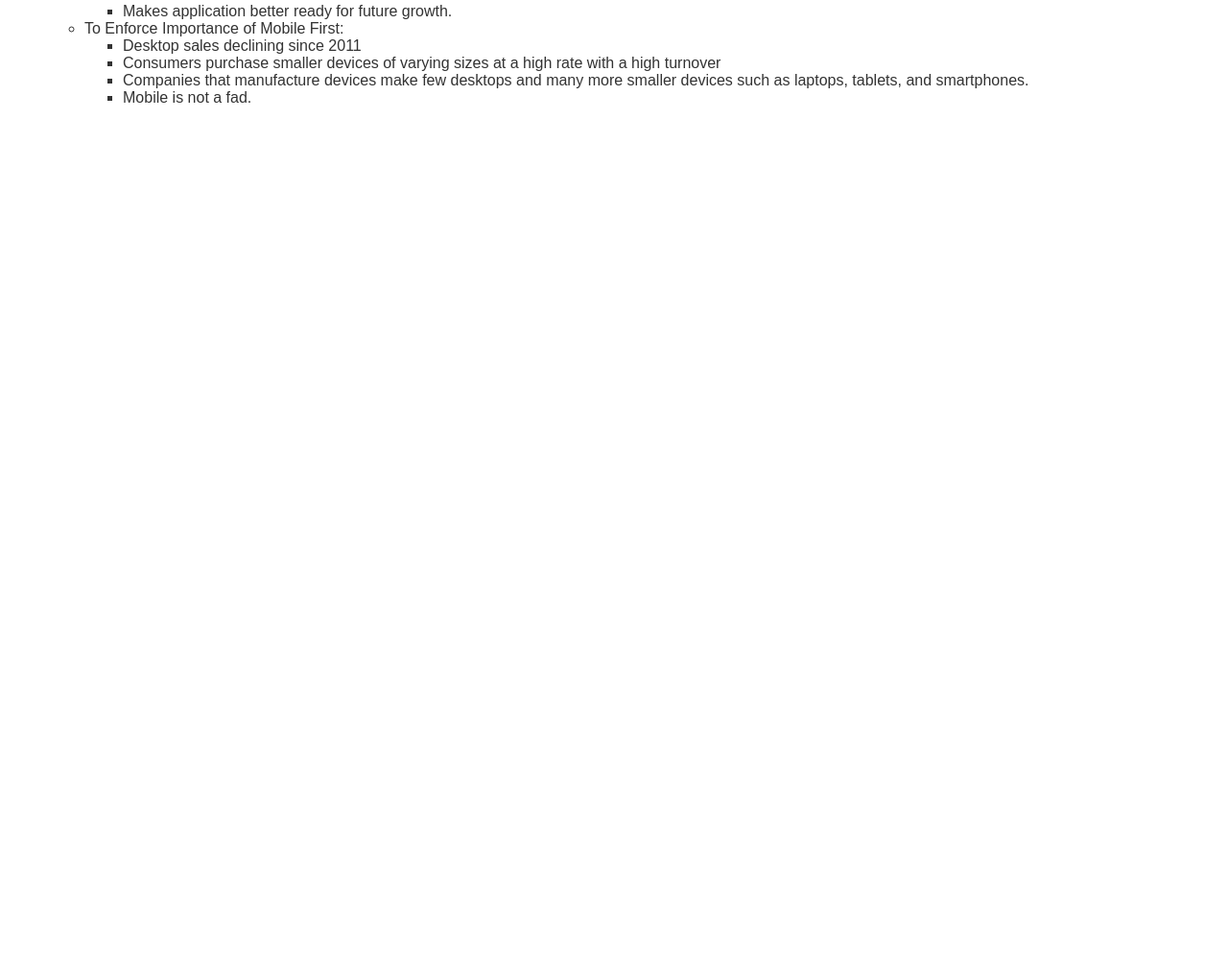
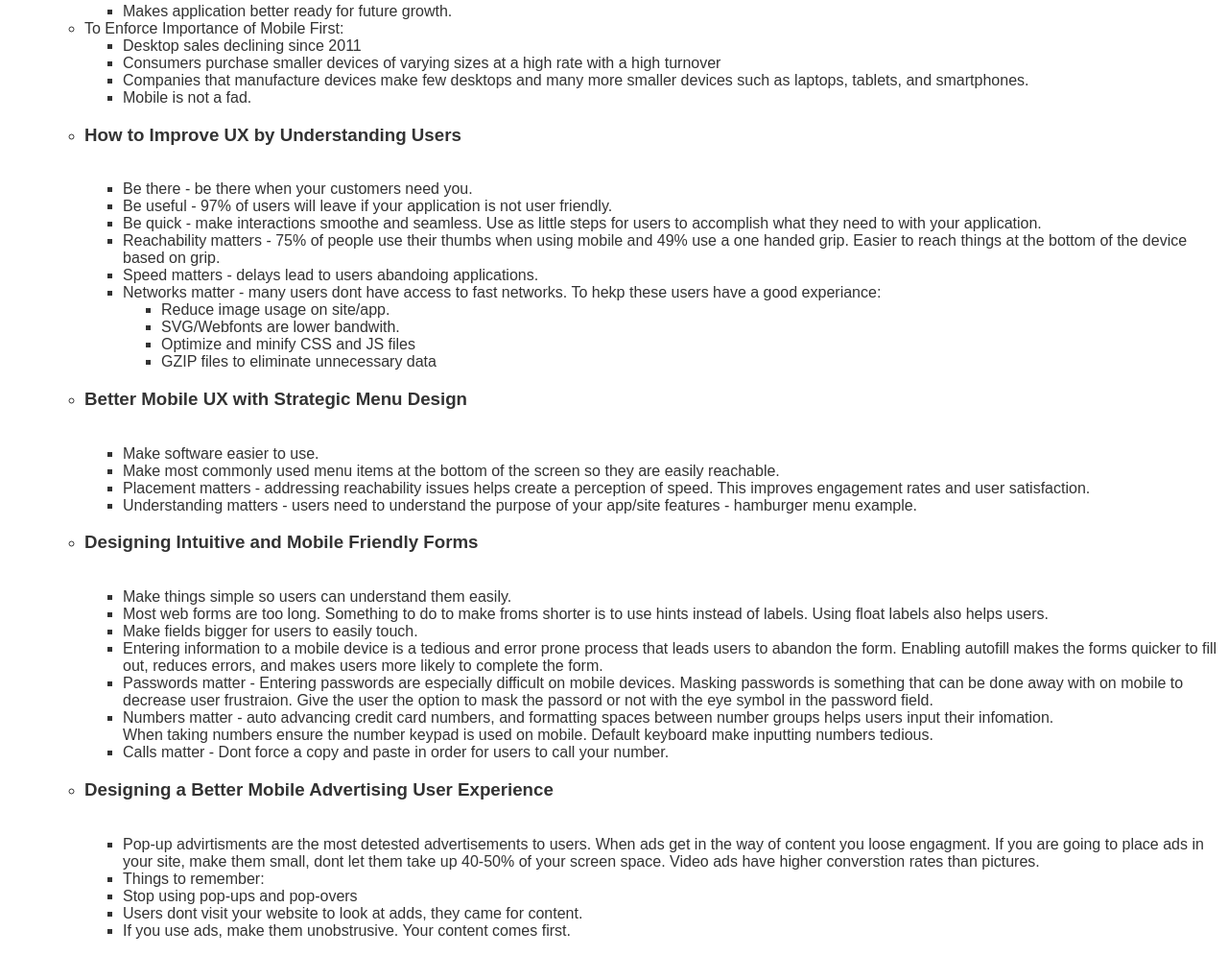
Before and after one commit to michaelanell/WWD330, a plain HTML site: page week_one/index.html in a window 1280 px wide. Shown: the part 465-1460 px from the top of the page at 96% size. Before the commit the page ends 800 px from the top, so only its background shows below. Drawn offline with Linux system fonts and the light colour scheme; files that its build step writes are made by us from their sources; files whose address does not match are found by name.

Commit message:
added notes

```diff
--- a/week_one/index.html
+++ b/week_one/index.html
@@ -1,5 +1,3 @@
-
-
 <html>
 <html lang="en">
 <head>
@@ -26,10 +24,10 @@ instead of desktop.
 most used device to view content on, far surpases laptop and desktop.
    </li>
    <li>"Just because your website is responsive, it doesn't mean that it is
-mobile first."
+        mobile first."
    </li>
    <li>Responsive Retrofitting - taking what you have already created for desktop
-and making it fit on mobile. This does address some important issues such as:
+       and making it fit on mobile. This does address some important issues such as:
       <ul>
          <li>Touch interaction issues</li>
          <li>Screen real estate</li>
@@ -60,7 +58,68 @@ devices such as laptops, tablets, and smartphones.</li>
 <li>Mobile is not a fad.</li>
 </ul>
 </li>
+<li><h3>How to Improve UX by Understanding Users</h3> <br>
+<ul>
+<li>Be there - be there when your customers need you.</li>
+<li>Be useful - 97% of users will leave if your application is not user friendly.</li>
+<li>Be quick - make interactions smoothe and seamless. Use as little steps for users to
+accomplish what they need to with your application.</li>
+<li>Reachability matters - 75% of people use their thumbs when using mobile and 49% use a one
+handed grip. Easier to reach things at the bottom of the device based on grip.</li>
+<li>Speed matters - delays lead to users abandoing applications.</li>
+<li>Networks matter - many users dont have access to fast networks. To hekp these users have a good
+experiance: <br>
+<ul>
+<li>Reduce image usage on site/app.</li>
+<li>SVG/Webfonts are lower bandwith.</li>
+<li>Optimize and minify CSS and JS files</li>
+<li>GZIP files to eliminate unnecessary data</li>
 </ul>
+</li>
+</ul>
+<li><h3>Better Mobile UX with Strategic Menu Design</h3><br>
+<ul><li>Make software easier to use.</li>
+<li> Make most commonly used menu items at the bottom of the
+screen so they are easily reachable.</li>
+<li>Placement matters - addressing reachability issues helps create a perception of speed. This
+improves engagement rates and user satisfaction.</li>
+<li>Understanding matters - users need to understand the purpose of your app/site features -
+hamburger menu example.</li>
+</ul>
+</li>
+<li><h3>Designing Intuitive and Mobile Friendly Forms</h3><br>
+<ul>
+<li>Make things simple so users can understand them easily.</li>
+<li>Most web forms are too long. Something to do to make froms shorter is to use hints instead of
+labels. Using float labels also helps users.</li>
+<li>Make fields bigger for users to easily touch.</li>
+<li>Entering information to a mobile device is a tedious and error prone process that leads users to
+abandon the form. Enabling autofill makes the forms quicker to fill out, reduces errors, and makes users
+more likely to complete the form.
+</li>
+<li>Passwords matter - Entering passwords are especially difficult on mobile devices. Masking passwords
+is something that can be done away with on mobile to decrease user frustraion. Give the user the option to
+mask the passord or not with the eye symbol in the password field.</li>
+<li>Numbers matter - auto advancing credit card numbers, and formatting spaces between number groups helps
+users input their infomation.<br>
+When taking numbers ensure the number keypad is used on mobile. Default keyboard make inputting numbers
+tedious.</li>
+<li>Calls matter - Dont force a copy and paste in order for users to call your number.</li>
+</ul>
+<li><h3>Designing a Better Mobile Advertising User Experience</h3><br>
+<ul>
+<li>Pop-up advirtisments are the most detested advertisements to users. When ads get in the way of content
+you loose engagment. If you are going to place ads in your site, make them small, dont let them take
+up 40-50% of your screen space. Video ads have higher converstion rates than pictures.</li>
+<li>Things to remember: <br>
+<li>Stop using pop-ups and pop-overs</li>
+<li>Users dont visit your website to look at adds, they came for content.</li>
+<li>If you use ads, make them unobstrusive. Your content comes first.</li>
+</li>
+</ul></li>
+</li>
+</ul>
+
 
 <script src="js/main.js"></script>
 </body>
```
